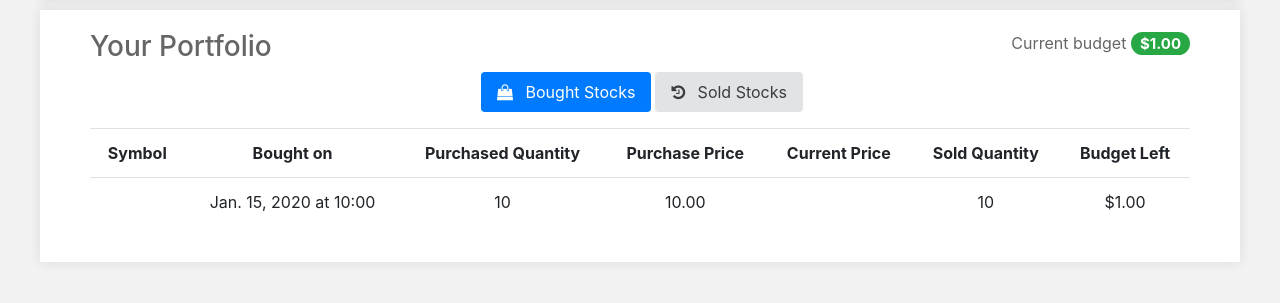
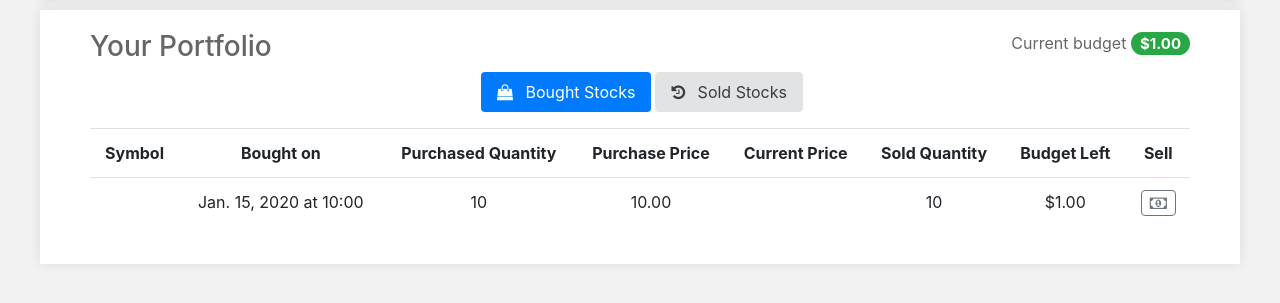
Before and after one commit to murradkh/StockProject, a Django app: page /accounts/portfolio/ in a window 1280 px wide. Shown: the part 70-373 px from the top of the page. Run offline with Django 3.2, Linux system fonts and the light colour scheme; a user stored in the database is signed in; tables that the repository leaves empty hold one stand-in row (values such as "Sample post"); some libraries are stand-ins or nearby versions.

Commit message:
buy and sell forms

```diff
--- a/myapp/static/js/myapp/buy_model.js
+++ b/myapp/static/js/myapp/buy_model.js
@@ -60,14 +60,12 @@
     });
 });
 
-
-$(document).ready(function(){
-    $('#buy_success').hide();
-        $('#buyForm').submit(function(e){
+function submitvalidate(){
+    $('buyForm').submit(function(e){
     if (validateForm()){
     $.post('buy/', $(this).serialize(), function(data){
         $('.message').html(data.message);
-            document.getElementById('x').innerHTML =alert_msg;
+        document.getElementById('x').innerHTML = alert_msg;
         $('#buyModel').modal('hide');
         resetForm();
     });
@@ -78,4 +76,10 @@
     return false;
     }
 });
-});
+}
+
+$(document).ready(submitvalidate());
+
+function getBuyForm(counter) {
+    $('#buyModel'+counter).modal('show');
+}
--- /dev/null
+++ b/myapp/static/js/myapp/sell_model.js
@@ -0,0 +1,4 @@
+
+function getSellForm(counter) {
+    $('#sellModel'+counter).modal('show');
+}
--- a/myapp/static/js/myapp/single_stock.js
+++ b/myapp/static/js/myapp/single_stock.js
@@ -176,9 +176,7 @@
         success: function(data) {
             $('#stock_data').replaceWith($('#stock_data',data));
             $('#text').replaceWith($('#text',data));
-             $('#staticPrice').replaceWith($('#staticPrice',data));
-
-
+            $('#staticPrice').replaceWith($('#staticPrice',data));
         },
         error: function(data) {
             console.log("error")
--- a/myapp/templates/portfolio.html
+++ b/myapp/templates/portfolio.html
@@ -50,6 +50,7 @@
                     <th>Current Price</th>
                     <th>Sold Quantity</th>
                     <th>Budget Left</th>
+                    <th>Sell</th>
                 </tr>
                 {% for stock in bought_stocks %}
                     <tr id="row{{forloop.counter}}" class="clickable-row" data-href="{% url 'single_stock' stock.stock.symbol %}">
@@ -66,6 +67,9 @@
                         </td>
                         <td>{{ stock.sold_quantity }}</td>
                         <td>${{ stock.budget_left|floatformat:2  }}</td>
+                        <td onclick="event.cancelBubble=true; return false;">
+                            <button onclick="getSellForm('{{forloop.counter}}')" class="btn btn-outline-secondary" style="padding: 0px 8px;"><i class='fa fa-money'></i></button>
+                        </td>
                     </tr>
                 {% endfor %}
             </table>
@@ -84,6 +88,7 @@
                         <th>Current Price</th>
                         <th>Net Gain/Loss</th>
                         <th>Budget Left</th>
+                        <th>Buy Again</th>
                     </tr>
                     {% for stock in sold_stocks %}
                         <tr id="row{{forloop.counter}}" class="clickable-row" data-href="{% url 'single_stock' stock.bought_stock.stock.symbol %}">
@@ -100,6 +105,9 @@
                                 {{ stock.gain_price }}
                             </td>
                             <td>${{ stock.budget_left|floatformat:2  }}</td>
+                            <td onclick="event.cancelBubble=true; return false;">
+                                <button onclick="getBuyForm('{{forloop.counter}}')" class="btn btn-outline-success" style="padding: 0px 8px;"><i class='fa fa-money'></i></button>
+                            </td>
                         </tr>
                     {% endfor %}
                 </table>
@@ -110,10 +118,18 @@
         </div>
     </div>
 </div>
+{% for stock in bought_stocks %}
+    {% include "subtemplate/sell_model.html" with id=stock.id name=stock.stock.name budget=profile.portfolio.budget latestPrice=stock.stock.price gainLoss=stock.stock.price|sub:stock.expense_price|floatformat:2  %}
+{% endfor %}
+{% for stock in sold_stocks %}
+    {% include "subtemplate/buy_model.html" with id=forloop.counter name=stock.bought_stock.stock.name budget=profile.portfolio.budget latestPrice=stock.bought_stock.stock.price %}
+{% endfor %}
 {% endblock %}
+
 {% load static %}
 {% block scripts %}
-<script>
-
+<script type="text/javascript" src="{% static 'js/myapp/buy_model.js' %}">
+</script>
+<script type="text/javascript" src="{% static 'js/myapp/sell_model.js' %}">
 </script>
 {% endblock %}
--- a/myapp/templates/single_stock.html
+++ b/myapp/templates/single_stock.html
@@ -4,7 +4,6 @@
 {% include "subtemplate/buy_model.html" with id=1 name=data.companyName budget=budget latestPrice=data.latestPrice %}
 <div class="col-md-12 text-left" >
     <table>
-
         <tr>
             <td><h2>{{ data.companyName }}<small class="text-muted">({{ data.symbol }}) &emsp14;</small></h2></td>
             {% if profile %}
--- a/myapp/templates/subtemplate/buy_model.html
+++ b/myapp/templates/subtemplate/buy_model.html
@@ -8,8 +8,7 @@
         </button>
       </div>
       <div class="modal-body">
-        <form  name ='buyForm' id ='buyForm'>
-            {% csrf_token %}
+        <form  name ='buyForm' id ='buyForm'>{% csrf_token %}
           <div class="form-group row">
             <label for="staticBudget" class="col-sm-2 col-form-label">Budget</label>
             <div class="col-sm-10">
@@ -27,20 +26,25 @@
         <div class ="form-group row">
             <label  class="col-sm-2 col-form-label ">Quantity </label>
             <div class="col-sm-10 ">
-                   <input type="number" class="form-control" id="quantity" name="quantity" min="1"  value ="1"
-                          name="quantity" onChange="multiply()">
+                <input type="number" class="form-control" id="quantity" name="quantity" min="1" value ="1" name="quantity"
+                onChange="multiply()">
+              </div>
+          </div>
+        <div class="form-group row">
+            <label for="staticTotal" class="col-sm-2 col-form-label">Total</label>
+            <div class="col-sm-10">
+                <input type="text" readonly class="form-control-plaintext" id="staticTotal" value="{{ latestPrice }}"
+                name="Total">
             </div>
         </div>
 
-             <div class="form-check form-check-inline ">
-                 <div class="col-sm-2  ">
+            <div class="form-check form-check-inline">
                 <input  class ="form-check-input" type="checkbox" name="checkbox" id="checkbox" value="checkbox">
+                <label class="form-check-label text-left" for="checkbox">
+                    Automatically sell if price goes below a certain threshold
+                </label>
             </div>
-                <label class="form-check-label text-left" for="checkbox">
-                    <small>Do you want to sell this stock if it's go below the threshold Automatically? </small></label>
-            </div>
-
-
+            <div class="my-2"></div>
             <div class="form-group row" id="threshold_div">
                 <label  class="col-sm-2 col-form-label">Threshold</label>
                 <div class="col-sm-10">
@@ -49,13 +53,7 @@
                 </div>
             </div>
 
-          <div class="form-group row">
-            <label for="staticTotal" class="col-sm-2 col-form-label">Total</label>
-            <div class="col-sm-10">
-                <input type="text" readonly class="form-control-plaintext" id="staticTotal" value="{{ latestPrice }}"
-                       name="Total">
-            </div>
-          </div>
+
             <div class="dropdown-divider"></div>
             <div class="text-right">
               <button type="button" class="btn btn-outline-secondary" data-dismiss="modal" onclick="resetForm()">Close</button>
--- /dev/null
+++ b/myapp/templates/subtemplate/sell_model.html
@@ -0,0 +1,64 @@
+<div class="modal fade" id="sellModel{{id}}" tabindex="-1" role="dialog" aria-hidden="true">
+  <div class="modal-dialog" role="document">
+    <div class="modal-content">
+      <div class="modal-header">
+        <h4 class="modal-title">Sell {{ name }} Stock</h4>
+        <button type="button" class="close" data-dismiss="modal" aria-label="Close">
+          <span aria-hidden="true">&times;</span>
+        </button>
+      </div>
+      <div class="modal-body">
+        <form  name ='sellForm' id ='sellForm'> {% csrf_token %}
+            <div class="form-group row">
+                <label for="staticBudget" class="col-sm-2 col-form-label">Gain/Loss</label>
+                <div class="col-sm-10">
+                    <input type="text" readonly class="form-control-plaintext" id="staticBudget" value="{{ gainLoss }}">
+                </div>
+            </div>
+            <div class="form-group row">
+                <label for="staticPrice" class="col-sm-2 col-form-label">Price</label>
+                <div class="col-sm-10">
+                    <input type="text" readonly class="form-control-plaintext" id="staticPrice" value="{{ latestPrice }}">
+                </div>
+            </div>
+            <div class ="form-group row">
+                <label  class="col-sm-2 col-form-label ">Quantity </label>
+                <div class="col-sm-10 ">
+                    <input type="number" class="form-control" id="quantity" name="quantity" min="1" value ="1" name="quantity"
+                    onChange="multiply()">
+                </div>
+            </div>
+            <div class="form-group row">
+                <label for="staticTotal" class="col-sm-2 col-form-label">Total</label>
+                <div class="col-sm-10">
+                    <input type="text" readonly class="form-control-plaintext" id="staticTotal" value="{{ latestPrice }}"
+                    name="Total">
+                </div>
+            </div>
+            <div class="dropdown-divider"></div>
+            <div class="text-right">
+                <button type="button" class="btn btn-outline-secondary" data-dismiss="modal" onclick="resetForm()">Close</button>
+                <button type="submit" onclick="" class="btn btn-secondary">Sell Now</button>
+            </div>
+        </form>
+      </div>
+    </div>
+  </div>
+</div>
+<div id ="x"></div>
+
+{% load static %}
+
+<script type="text/javascript"
+        src="{% static 'js/myapp/sell_model.js' %}"></script>
+<script>
+window.onload = function(){
+	$("#quantity").trigger(function(){
+        $('#desti').click(function(){ multiply();});
+    });
+    $("#quantity").change(function(){
+        $('#desti').click(function(){ multiply();});
+    });
+    $.fn.ShowInput;
+	};
+</script>
```
Lines whose indentation alone changed are shown as unchanged.
